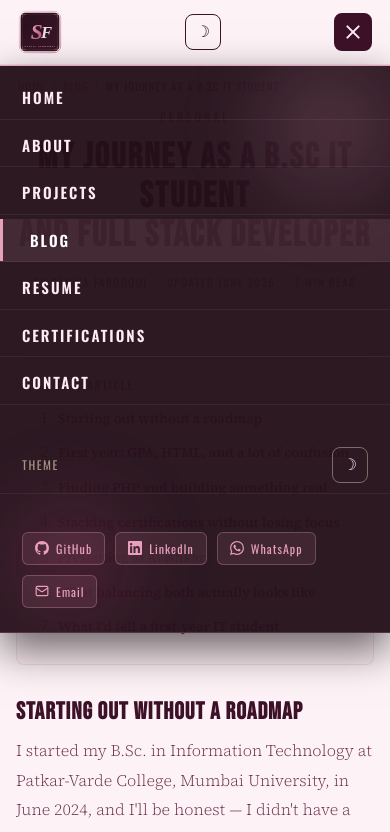
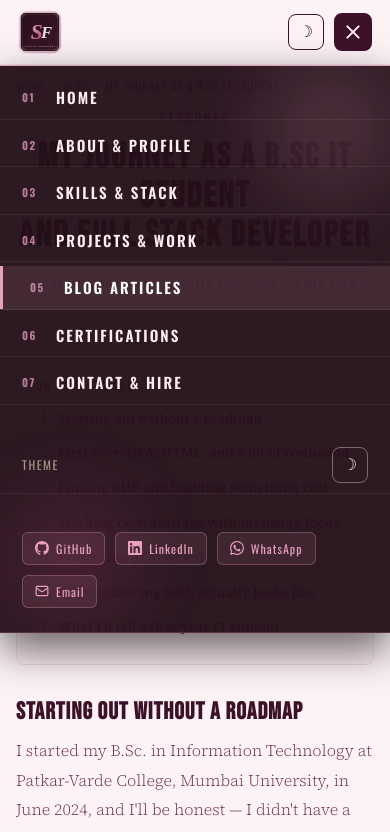
Before and after one commit to Saniya1207/my-portfolio, a plain HTML site: page blog/full-stack-journey/index.html in a window 390 px wide. Both pictures are taken after a click on the button "Toggle menu". Shown: the top 832 px of the page. Drawn offline with nearby package versions, Linux system fonts and the light colour scheme; a web font is replaced by a local one.

Commit message:
Ultra modern redesign and local SEO optimization

```diff
--- a/blog/full-stack-journey/index.html
+++ b/blog/full-stack-journey/index.html
@@ -117,33 +117,36 @@
     <a href="/" class="nav-brand">
       <img src="/logo.svg" alt="Saniya Farooqui Logo" width="44" height="44" style="border-radius:10px;display:block;">
     </a>
-    <ul id="navLinks">
+    <ul id="navLinks" class="nav-links-desktop">
       <li><a href="/">Home</a></li>
-      <li><a href="/about/">About</a></li>
-      <li><a href="/projects/">Projects</a></li>
-      <li><a href="/blog/">Blog</a></li>
-      <li><a href="/resume/">Resume</a></li>
-      <li><a href="/certifications/">Certifications</a></li>
-      <li><a href="/contact/">Contact</a></li>
+      <li><a href="/#profile">About</a></li>
+      <li><a href="/#skills">Skills</a></li>
+      <li><a href="/#projects">Projects</a></li>
+      <li><a href="/blog/" class="active">Blog</a></li>
+      <li><a href="/#experience">Experience</a></li>
+      <li><a href="/#certifications">Certifications</a></li>
+      <li><a href="/#contact">Contact</a></li>
     </ul>
-    <button class="theme-toggle" id="themeToggle" type="button" aria-label="Toggle dark mode" style="margin-left:10px;">
-      <span class="icon-moon">&#9789;</span><span class="icon-sun">&#9728;&#65039;</span>
-    </button>
-    <button class="hamburger" id="hamburger" aria-label="Toggle menu">
-      <span></span><span></span><span></span>
-    </button>
+    <div class="nav-right-actions">
+      <button class="theme-toggle" id="themeToggle" type="button" aria-label="Toggle dark mode">
+        <span class="icon-moon">&#9789;</span><span class="icon-sun">&#9728;&#65039;</span>
+      </button>
+      <button class="hamburger" id="hamburger" aria-label="Toggle menu">
+        <span></span><span></span><span></span>
+      </button>
+    </div>
   </div>
 
   <div id="navOverlay">
     <div class="overlay-inner">
       <ul class="overlay-links">
-        <li><a href="/" class="ov-link"><span>Home</span></a></li>
-        <li><a href="/about/" class="ov-link"><span>About</span></a></li>
-        <li><a href="/projects/" class="ov-link"><span>Projects</span></a></li>
-        <li><a href="/blog/" class="ov-link"><span>Blog</span></a></li>
-        <li><a href="/resume/" class="ov-link"><span>Resume</span></a></li>
-        <li><a href="/certifications/" class="ov-link"><span>Certifications</span></a></li>
-        <li><a href="/contact/" class="ov-link"><span>Contact</span></a></li>
+        <li><a href="/"                class="ov-link"><span class="ov-num">01</span><span>Home</span></a></li>
+        <li><a href="/#profile"         class="ov-link"><span class="ov-num">02</span><span>About &amp; Profile</span></a></li>
+        <li><a href="/#skills"          class="ov-link"><span class="ov-num">03</span><span>Skills &amp; Stack</span></a></li>
+        <li><a href="/#projects"        class="ov-link"><span class="ov-num">04</span><span>Projects &amp; Work</span></a></li>
+        <li><a href="/blog/"           class="ov-link active"><span class="ov-num">05</span><span>Blog Articles</span></a></li>
+        <li><a href="/#certifications"  class="ov-link"><span class="ov-num">06</span><span>Certifications</span></a></li>
+        <li><a href="/#contact"         class="ov-link"><span class="ov-num">07</span><span>Contact &amp; Hire</span></a></li>
       </ul>
       <div class="ov-theme-row">
         <span class="ov-theme-label">Theme</span>
@@ -279,15 +282,20 @@
 
     </div>
 
-    <nav class="footer-nav">
+    <!-- Quick Nav -->
+    <div class="footer-nav">
       <a href="/">Home</a>
-      <a href="/about/">About</a>
-      <a href="/projects/">Projects</a>
+      <a href="/#profile">About</a>
+      <a href="/#skills">Skills</a>
+      <a href="/#projects">Projects</a>
       <a href="/blog/">Blog</a>
-      <a href="/resume/">Resume</a>
-      <a href="/certifications/">Certifications</a>
-      <a href="/contact/">Contact</a>
-    </nav>
+      <a href="/#experience">Experience</a>
+      <a href="/#journey">Journey</a>
+      <a href="/#why-hire-me">Why Me</a>
+      <a href="/#certifications">Certifications</a>
+      <a href="/#contact">Contact</a>
+      <a href="/#faq">FAQ</a>
+    </div>
 
     <div class="footer-bottom">
       <div class="footer-copy">&copy; <span>2026</span> Saniya Farooqui &mdash; All rights reserved</div>
```
Also changed, not shown: blog/how-i-built-kisanx/index.html (+33 -25 lines), blog/index.html (+33 -25 lines), blog/php-vs-mern/index.html (+35 -27 lines), blog/react-native-jwt-otp/index.html (+35 -27 lines), blog/top-fullstack-projects/index.html (+35 -27 lines).
